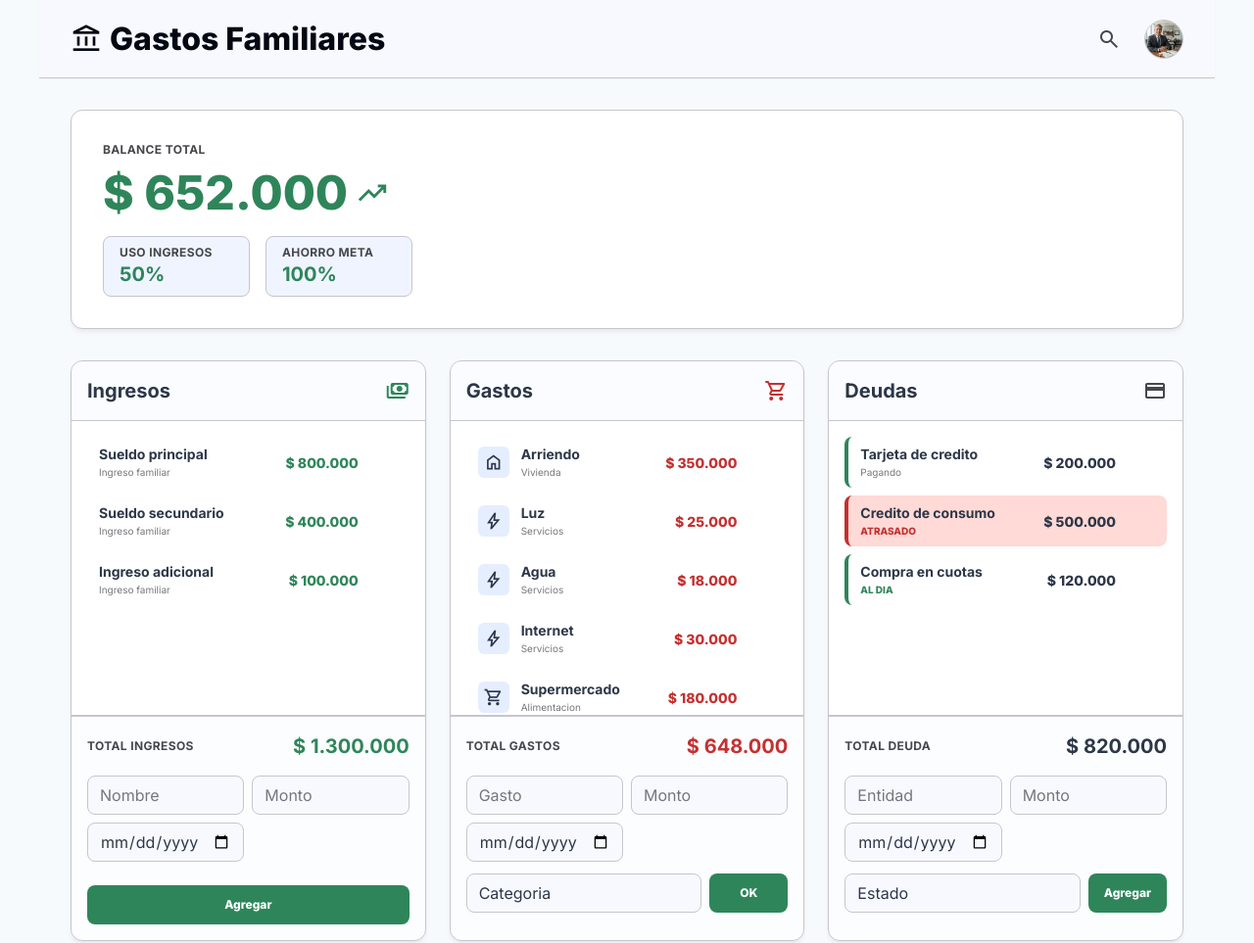
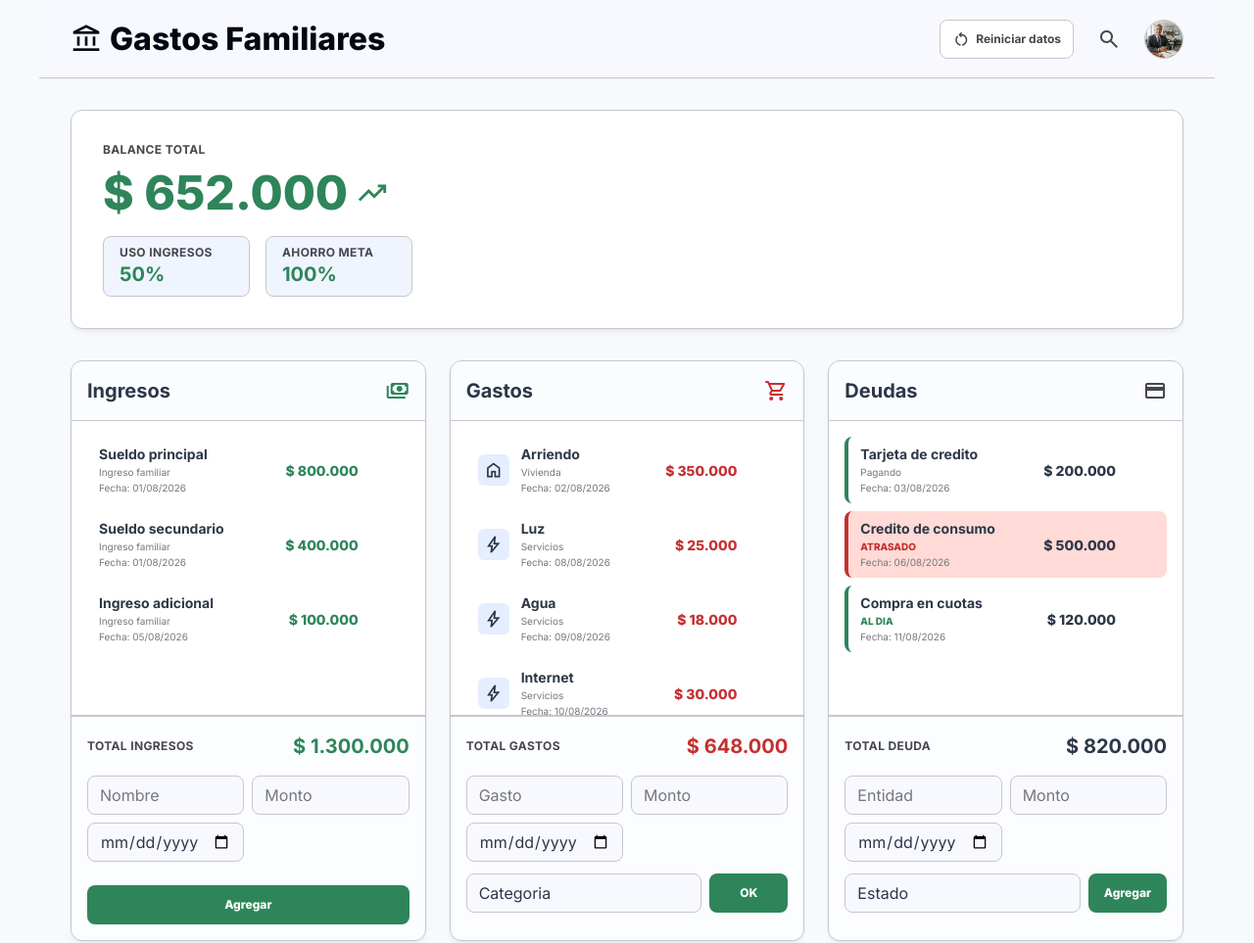
Before and after one commit to Jeremy-s-g/proyecto_gastos, a plain HTML site: page index.html in a window 1280 px wide. Shown: the top 963 px of the page at 98% size. Drawn offline with nearby package versions, Linux system fonts and the light colour scheme.

Commit message:
Agregar reinicio de datos

```diff
--- a/css/styles.css
+++ b/css/styles.css
@@ -150,6 +150,31 @@ a {
 .icon-button:hover {
   color: var(--brand);
   background: var(--surface-low);
+}
+
+.reset-button {
+  min-height: 40px;
+  display: inline-flex;
+  align-items: center;
+  gap: 6px;
+  padding: 0 12px;
+  border: 1px solid var(--outline-variant);
+  border-radius: 8px;
+  color: var(--text-muted);
+  background: var(--surface-lowest);
+  font-size: 12px;
+  font-weight: 700;
+  transition: border-color 180ms ease, color 180ms ease, background-color 180ms ease;
+}
+
+.reset-button:hover {
+  border-color: var(--negative);
+  color: var(--negative);
+  background: var(--negative-soft);
+}
+
+.reset-button .material-symbols-outlined {
+  font-size: 18px;
 }
 
 .avatar {
@@ -627,6 +652,20 @@ select:focus {
     display: none;
   }
 
+  .reset-button {
+    width: 40px;
+    justify-content: center;
+    padding: 0;
+  }
+
+  .reset-button {
+    font-size: 0;
+  }
+
+  .reset-button .material-symbols-outlined {
+    font-size: 20px;
+  }
+
   .balance-hero {
     align-items: stretch;
     padding: 24px;
--- a/index.html
+++ b/index.html
@@ -17,6 +17,10 @@
       </div>
 
       <div class="topbar-actions">
+        <button class="reset-button" id="btn-reiniciar-datos" type="button">
+          <span class="material-symbols-outlined">restart_alt</span>
+          Reiniciar datos
+        </button>
         <button class="icon-button" type="button" aria-label="Buscar">
           <span class="material-symbols-outlined">search</span>
         </button>
--- a/js/app.js
+++ b/js/app.js
@@ -5,24 +5,24 @@ let toastTimer = null;
 
 function cargarDatosIniciales() {
   ingresos = [
-    { nombre: "Sueldo principal", monto: 800000 },
-    { nombre: "Sueldo secundario", monto: 400000 },
-    { nombre: "Ingreso adicional", monto: 100000 }
+    { id: generarId("ingreso"), nombre: "Sueldo principal", monto: 800000, fecha: "2026-08-01" },
+    { id: generarId("ingreso"), nombre: "Sueldo secundario", monto: 400000, fecha: "2026-08-01" },
+    { id: generarId("ingreso"), nombre: "Ingreso adicional", monto: 100000, fecha: "2026-08-05" }
   ];
 
   gastos = [
-    { nombre: "Arriendo", monto: 350000, categoria: "Vivienda" },
-    { nombre: "Luz", monto: 25000, categoria: "Servicios" },
-    { nombre: "Agua", monto: 18000, categoria: "Servicios" },
-    { nombre: "Internet", monto: 30000, categoria: "Servicios" },
-    { nombre: "Supermercado", monto: 180000, categoria: "Alimentacion" },
-    { nombre: "Seguro medico", monto: 45000, categoria: "Otros" }
+    { id: generarId("gasto"), nombre: "Arriendo", monto: 350000, categoria: "Vivienda", fecha: "2026-08-02" },
+    { id: generarId("gasto"), nombre: "Luz", monto: 25000, categoria: "Servicios", fecha: "2026-08-08" },
+    { id: generarId("gasto"), nombre: "Agua", monto: 18000, categoria: "Servicios", fecha: "2026-08-09" },
+    { id: generarId("gasto"), nombre: "Internet", monto: 30000, categoria: "Servicios", fecha: "2026-08-10" },
+    { id: generarId("gasto"), nombre: "Supermercado", monto: 180000, categoria: "Alimentacion", fecha: "2026-08-12" },
+    { id: generarId("gasto"), nombre: "Seguro medico", monto: 45000, categoria: "Otros", fecha: "2026-08-15" }
   ];
 
   deudas = [
-    { nombre: "Tarjeta de credito", monto: 200000, estado: "Pagando" },
-    { nombre: "Credito de consumo", monto: 500000, estado: "Atrasado" },
-    { nombre: "Compra en cuotas", monto: 120000, estado: "Al dia" }
+    { id: generarId("deuda"), nombre: "Tarjeta de credito", monto: 200000, estado: "Pagando", fecha: "2026-08-03" },
+    { id: generarId("deuda"), nombre: "Credito de consumo", monto: 500000, estado: "Atrasado", fecha: "2026-08-06" },
+    { id: generarId("deuda"), nombre: "Compra en cuotas", monto: 120000, estado: "Al dia", fecha: "2026-08-11" }
   ];
 }
 
@@ -299,6 +299,18 @@ function renderAll() {
   guardarDatos();
 }
 
+function reiniciarDatos() {
+  const confirmar = confirm("Se reemplazaran los datos actuales por los datos de ejemplo. ¿Continuar?");
+
+  if (!confirmar) {
+    return;
+  }
+
+  cargarDatosIniciales();
+  renderAll();
+  showToast();
+}
+
 document.getElementById("form-gasto").addEventListener("submit", function (e) {
   e.preventDefault();
 
@@ -404,5 +416,7 @@ document.getElementById("form-deuda").addEventListener("submit", function (e) {
   showToast();
 });
 
+document.getElementById("btn-reiniciar-datos").addEventListener("click", reiniciarDatos);
+
 cargarDatos();
 renderAll();
```
